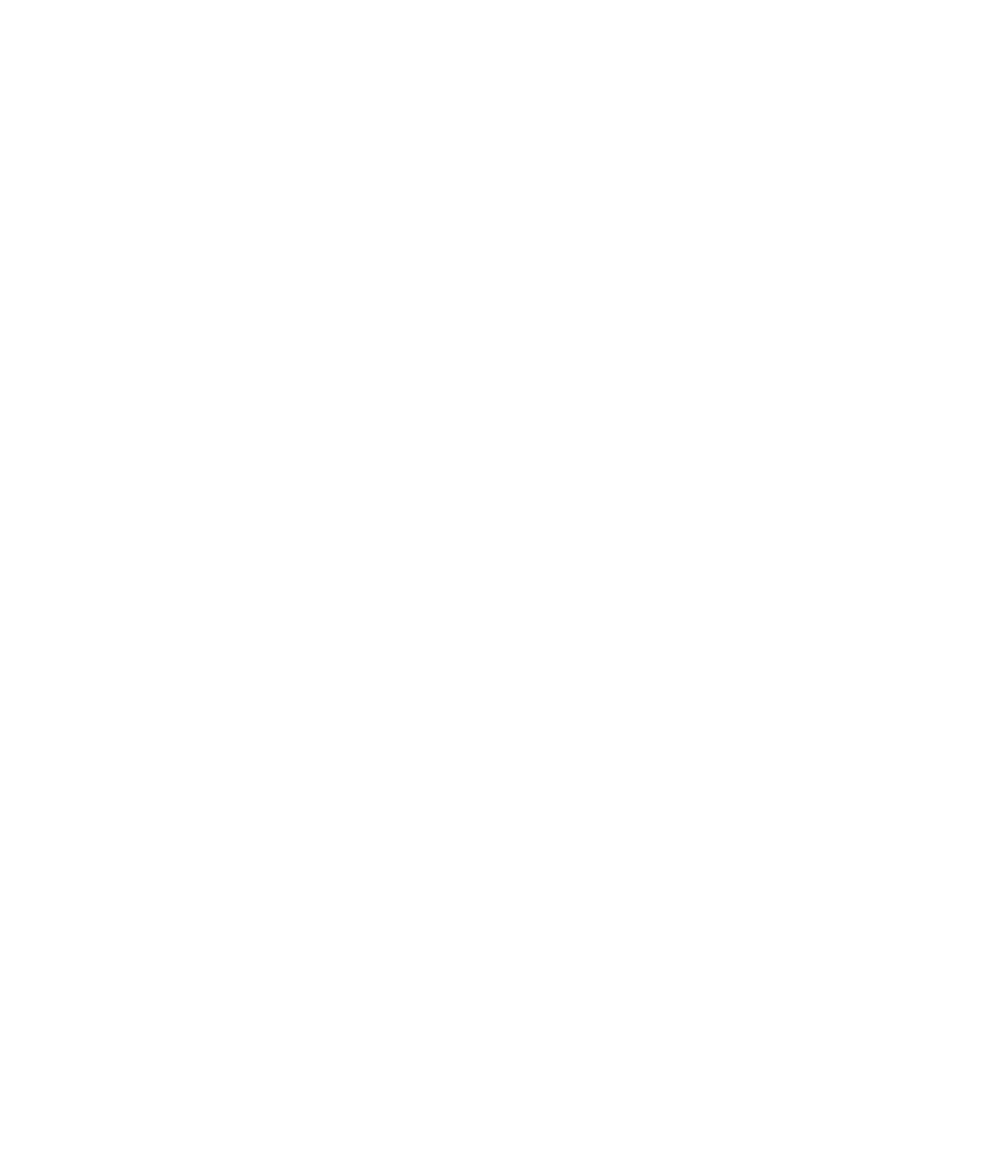
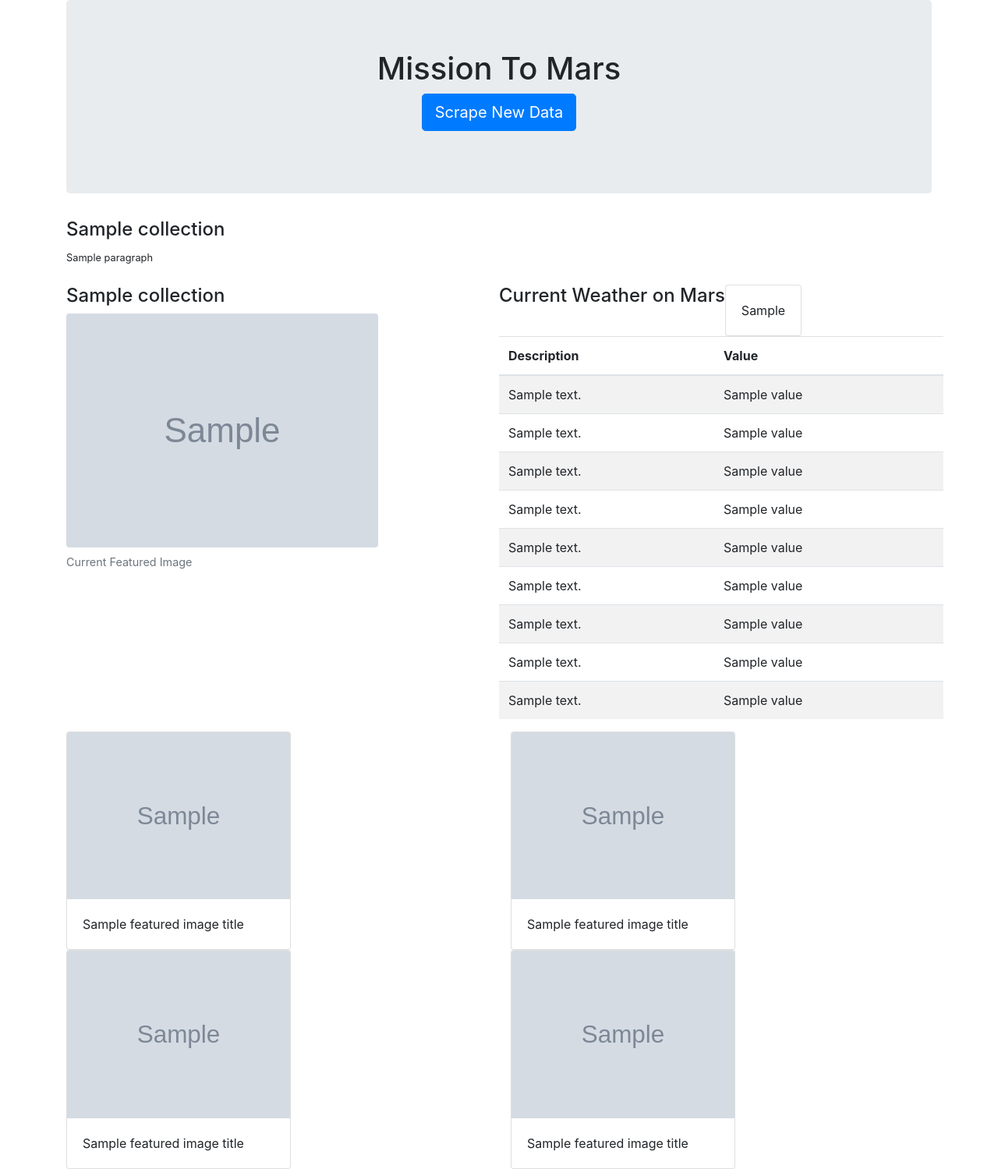
Before and after one commit to Soumya-Patil/Web-Scraping-Challenge, a Flask app: page / in a window 1280 px wide. Before the commit the page is empty. Shown: the whole page at 78% size. Before the commit the page ends 800 px from the top, so only its background shows below. Run offline with Flask 2, Linux system fonts and the light colour scheme; grey boxes marked "Sample" are stand-in pictures; a database or web service that is not in the repository returns one stand-in record (values such as "Sample title"); some libraries are stand-ins or nearby versions.

Commit message:
rendered news,featured image & mars_table

```diff
--- a/Mission_to_Mars/templates/index.html
+++ b/Mission_to_Mars/templates/index.html
@@ -1,13 +1,134 @@
-<!DOCTYPE html>
+<!doctype html>
 <html lang="en">
 
 <head>
-  <meta charset="UTF-8">
-  <meta name="viewport" content="width=device-width, initial-scale=1.0">
-  <meta http-equiv="X-UA-Compatible" content="ie=edge">
+  <!-- Required meta tags -->
+  <meta charset="utf-8">
+  <meta name="viewport" content="width=device-width, initial-scale=1, shrink-to-fit=no">
+
+  <!-- Bootstrap CSS -->
+  <link rel="stylesheet" href="https://stackpath.bootstrapcdn.com/bootstrap/4.4.1/css/bootstrap.min.css"
+    integrity="sha384-Vkoo8x4CGsO3+Hhxv8T/Q5PaXtkKtu6ug5TOeNV6gBiFeWPGFN9MuhOf23Q9Ifjh" crossorigin="anonymous">
+
   <title>Mission To Mars</title>
-  <link rel="stylesheet" href="https://stackpath.bootstrapcdn.com/bootstrap/4.4.1/css/bootstrap.min.css" integrity="sha384-Vkoo8x4CGsO3+Hhxv8T/Q5PaXtkKtu6ug5TOeNV6gBiFeWPGFN9MuhOf23Q9Ifjh" crossorigin="anonymous">
 </head>
 
-<body></body>
+<body>
+  <div class="container">
+
+    <div class="jumbotron text-center">
+      <h1>Mission To Mars</h1>
+      <p><a class="btn btn-primary btn-lg" href="/scrape" role="button">Scrape New Data</a></p>
+    </div>
+
+    <!--Latest News Division-->
+    <div class="row" id="news">
+      <div class="col-md-12">
+        <h4 class="heading">{{mars_record.Title}} </h4>
+        <small>{{mars_record.Paragraph}}</small>
+      </div>
+    </div>
+    <br>
+
+    <div class="row" id="images">
+      <div class="col">
+        <h4 class="heading">{{mars_record.featured_image_title}}</h4>
+        <figure class="figure">
+          <img src='{{mars_record.featured_image_url}}' class="figure-img img-fluid rounded" alt="Responsive image">
+          <figcaption class="figure-caption">Current Featured Image</figcaption>
+        </figure>
+      </div>
+      <div class="col">
+        <div class="row" id="images">
+          <h4 class="heading">Current Weather on Mars</h4>
+          <div class="card">
+            <div class="card-body">
+              {{mars_record.mars_weather}}
+            </div>
+          </div>
+        </div>
+
+        <div class="row" id="table">
+
+          <table class="table table-striped">
+            <thead>
+
+              <tr>
+                <th scope="col">Description</th>
+                <th scope="col">Value</th>
+              </tr>
+
+            </thead>
+            <tbody>
+              {% for m in range(9) %}
+              <tr>
+              <td scope="row">{{mars_record.Description[m]}}</td>
+               <td scope="row">{{mars_record.Value[m]}}</td>
+              </tr>
+              {% endfor %}
+
+                </tbody>
+          </table>
+
+         </div>
+        </div>
+      </div>
+
+      <div class="row" id="images-descriptions">
+        <div class="col">
+          <div class="card" style="width: 18rem;">
+            <img src="{{mars_record.featured_image_url[0]}}" class="card-img-top" alt="mars image">
+            <div class="card-body">
+              <p class="card-text">{{mars_record.featured_image_title[0]}}</p>
+            </div>
+          </div>
+        </div>
+
+        <div class="col">
+          <div class="card" style="width: 18rem;">
+            <img src="{{mars_record.featured_image_url[1]}}" class="card-img-top" alt="mars image">
+            <div class="card-body">
+              <p class="card-text">{{mars_record.featured_image_title[1]}}</p>
+            </div>
+          </div>
+        </div>
+
+      </div>
+
+      <div class="row" id="images-descriptions">
+        <div class="col">
+          <div class="card" style="width: 18rem;">
+            <img src="{{mars_record.featured_image_url[2]}}" class="card-img-top" alt="mars image">
+            <div class="card-body">
+              <p class="card-text">{{mars_record.featured_image_title[2]}}</p>
+            </div>
+          </div>
+        </div>
+
+        <div class="col">
+          <div class="card" style="width: 18rem;">
+            <img src="{{mars_record.featured_image_url[3]}}" class="card-img-top" alt="mars image">
+            <div class="card-body">
+              <p class="card-text">{{mars_record.featured_image_title[3]}}</p>
+            </div>
+          </div>
+        </div>
+
+      </div>
+
+    </div>
+
+  <!-- Optional JavaScript -->
+
+  <script src="https://code.jquery.com/jquery-3.4.1.slim.min.js"
+    integrity="sha384-J6qa4849blE2+poT4WnyKhv5vZF5SrPo0iEjwBvKU7imGFAV0wwj1yYfoRSJoZ+n"
+    crossorigin="anonymous"></script>
+  <script src="https://cdn.jsdelivr.net/npm/popper.js@1.16.0/dist/umd/popper.min.js"
+    integrity="sha384-Q6E9RHvbIyZFJoft+2mJbHaEWldlvI9IOYy5n3zV9zzTtmI3UksdQRVvoxMfooAo"
+    crossorigin="anonymous"></script>
+  <script src="https://stackpath.bootstrapcdn.com/bootstrap/4.4.1/js/bootstrap.min.js"
+    integrity="sha384-wfSDF2E50Y2D1uUdj0O3uMBJnjuUD4Ih7YwaYd1iqfktj0Uod8GCExl3Og8ifwB6"
+    crossorigin="anonymous"></script>
+</body>
+
 </html>
```
